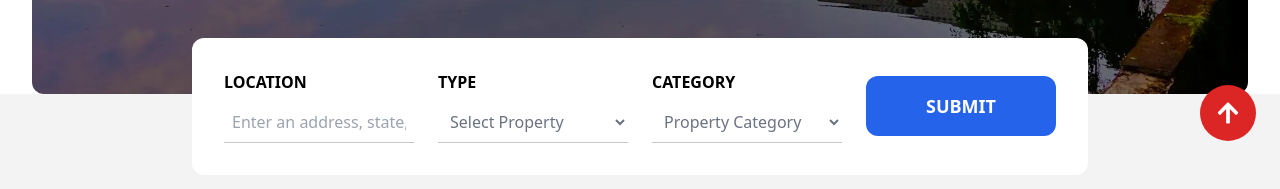
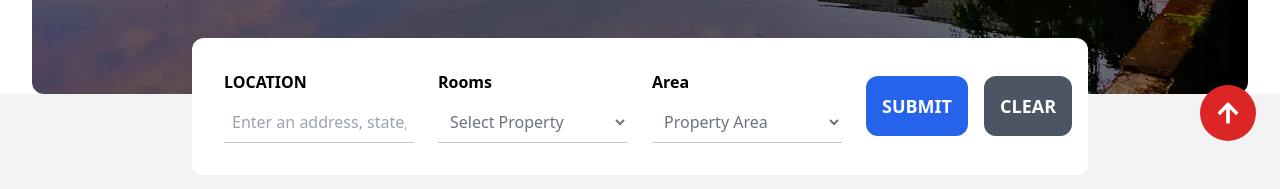
Before and after one commit to ZubairAmin695/Responsive-Real-Estate-App-main, a React (Vite) app: page / in a window 1280 px wide. Shown: the part 611-800 px from the top of the page. Built offline with nearby package versions, Linux system fonts and the light colour scheme; no server answers.

Commit message:
Implemented multipicture uploading and filters

```diff
--- a/package.json
+++ b/package.json
@@ -20,7 +20,9 @@
     "react-dom": "^18.3.1",
     "react-icons": "^5.3.0",
     "react-modal": "^3.16.1",
-    "react-scroll": "^1.9.0"
+    "react-scroll": "^1.9.0",
+    "react-slick": "^0.30.3",
+    "slick-carousel": "^1.8.1"
   },
   "devDependencies": {
     "@eslint/js": "^9.9.0",
--- a/src/App.jsx
+++ b/src/App.jsx
@@ -1,4 +1,4 @@
-import React from 'react'
+import React, { useEffect, useState } from 'react'
 import { DarkModeProvider } from './components/DarkModeContext'
 import Header from './components/Header'
 import Hero from './sections/Hero'
@@ -9,18 +9,37 @@ import Contact from './sections/Contact'
 import Footer from './components/Footer'
 import Properties from './sections/Properties'
 import { AuthProvider } from './components/AuthContext';
+import axios from 'axios';
 
 
 
 const App = () => {
+  const [properties, setProperties] = useState([]);
+  const [filteredProperties, setFilteredProperties] = useState([]);
+
+  useEffect(() => {
+    const fetchProperties = async () => {
+      try {
+        const response = await axios.post('http://localhost:1337/api/v1/en/property/list');
+        setProperties(response.data.data);
+        setFilteredProperties(response.data.data);
+      } catch (error) {
+        console.error("Error fetching properties:", error);
+        alert("Error: " + error.response?.status);
+      }
+    };
+
+    fetchProperties();
+  }, []);
+
   return (
     <>
     <DarkModeProvider>
     <AuthProvider>
         <Header/>
-        <Hero/>
-        <About/>
-        <Properties/>
+ <Hero properties={properties} setFilteredProperties={setFilteredProperties} />
+ <About/>
+ <Properties properties={filteredProperties} />
         <Services/>
         <Clients/>
         <Contact/>
--- a/src/sections/Hero.jsx
+++ b/src/sections/Hero.jsx
@@ -1,12 +1,13 @@
-import React, { useEffect } from 'react'
-import { useDarkMode } from '../components/DarkModeContext'
-import heroimg from '../assets/images/hero1.webp'
-import AOS from 'aos'
-import 'aos/dist/aos.css'
+import React, { useEffect, useState } from 'react';
+import { useDarkMode } from '../components/DarkModeContext';
+import heroimg from '../assets/images/hero1.webp';
+import AOS from 'aos';
+import 'aos/dist/aos.css';
 
-
-
-const Hero = () => {
+const Hero = ({ properties, setFilteredProperties }) => {
+  const [location, setLocation] = useState('');
+  const [rooms, setRooms] = useState('');
+  const [area, setArea] = useState('');
 
   useEffect(() => {
     AOS.init({
@@ -15,90 +16,112 @@ const Hero = () => {
       easing: 'ease-in-sine',
       delay: 100,
     });
-  }, [])
+  }, []);
 
   const { darkMode, toggleDarkMode } = useDarkMode();
+
+  const handleSearch = () => {
+    const filtered = properties.filter(property => {
+      return (
+        (location === '' || property.property_address.toLowerCase().includes(location.toLowerCase())) &&
+        (rooms === '' || property.property_beds.toString() === rooms) &&
+        (area === '' || property.property_area.toString() === area)
+      );
+    });
+    setFilteredProperties(filtered);
+  };
+
+  const handleClearFilters = () => {
+    setLocation('');
+    setRooms('');
+    setArea('');
+    setFilteredProperties(properties);
+  };
 
   return (
     <>
       <div className={`${darkMode ? 'dark bg-black' : 'light bg-white'}`}>
-
         <section id='hero' className='w-[95%] h-[600px] m-auto bg-cover bg-center rounded-xl
          flex justify-center flex-col items-start lg:px-28 px-10 gap-7 z-20'
           style={{ backgroundImage: `url(${heroimg})` }}>
-
           <h1 data-aos="zoom-in" className="text-6xl text-white font-samibold
            lg:pr-[500px] pr-0 lg:leading-[70px] leading-[60px]">Find Your Next Home in Lahore</h1>
-
           <p data-aos="zoom-in" className='text-white text-xl lg:pr-[500px] pr-0'>
             Lorem ipsum dolor sit amet consectetur adipisicing elit. Mollitia unde incidunt pariatur ipsum
             voluptatum, aut nulla fugiat ducimus atque veniam excepturi soluta perferendis harum.
             Fugiat esse voluptatem similique dolores rem.</p>
         </section>
-
       </div>
 
-      {/* Form start from here */}
-
       <div className={`${darkMode ? 'dark bg-black' : 'light bg-transparent'} z-10`}>
-
         <div data-aos="zoom-in" id='form' className={`${darkMode ? 'dark bg-gray-800' :
           'light bg-white'} lg:w-[70%] w-full m-auto grid lg:grid-cols-4 grid-cols-1
           justify-center items-center gap-6 p-8 rounded-xl -mt-14`}>
-
           <div className='w-full'>
             <h1 className='text-black font-semibold dark:text-white'>LOCATION</h1>
-            <input type="text" placeholder='Enter an address, state, city or pincode'
-              className='bg-white p-2 w-full mt-2 border-b-[1px] border-[#c9c7c1]' />
+            <input
+              type="text"
+              placeholder='Enter an address, state, city or pincode'
+              className='bg-white p-2 w-full mt-2 border-b-[1px] border-[#c9c7c1]'
+              value={location}
+              onChange={(e) => setLocation(e.target.value)}
+            />
           </div>
 
           <div className='w-full'>
-            <h1 className='text-black font-semibold dark:text-white'>TYPE</h1>
-
-            <select name="selectOption" id="selectOption" className='bg-white p-2
-             border-b-[1px] w-full mt-2 border-[#c9c7c1] text-gray-500 text-md'>
-              <option value="" disabled selected>Select Property</option>
-              <option value="option1">Rentals </option>
-              <option value="option2">Sales </option>
-              <option value="option3">Commerical</option>
+            <h1 className='text-black font-semibold dark:text-white'>Rooms</h1>
+            <select
+              name="selectOption"
+              id="selectOption"
+              className='bg-white p-2 border-b-[1px] w-full mt-2 border-[#c9c7c1] text-gray-500 text-md'
+              value={rooms}
+              onChange={(e) => setRooms(e.target.value)}
+            >
+              <option value="" disabled>Select Property</option>
+              <option value="1">1</option>
+              <option value="2">2</option>
+              <option value="3">3</option>
+              <option value="4">4</option>
+              <option value="5">5</option>
             </select>
           </div>
 
-
           <div className='w-full'>
-            <h1 className='text-black font-semibold dark:text-white'>CATEGORY</h1>
-
-            <select name="selectOption" id="selectOption" className='bg-white p-2
-             border-b-[1px] w-full mt-2 border-[#c9c7c1] text-gray-500 text-md'>
-              <option value="" disabled selected>Property Category</option>
-              <option value="option1">ApartMent </option>
-              <option value="option2">Duples </option>
-              <option value="option3">Condos</option>
-              <option value="option3">Condos</option>
-              <option value="option3">Condos</option>
+            <h1 className='text-black font-semibold dark:text-white'>Area</h1>
+            <select
+              name="selectOption"
+              id="selectOption"
+              className='bg-white p-2 border-b-[1px] w-full mt-2 border-[#c9c7c1] text-gray-500 text-md'
+              value={area}
+              onChange={(e) => setArea(e.target.value)}
+            >
+              <option value="" disabled>Property Area</option>
+              <option value="1">1 Marla</option>
+              <option value="3">3 Marla</option>
+              <option value="5">5 Marla</option>
+              <option value="10">10 Marla</option>
+              <option value="20">20 Marla</option>
             </select>
           </div>
 
-
-          <div className='w-full'>
-            <button className='bg-blue-600 dark:bg-red-700 hover:bg-black
-             dark:hover:bg-white  dark:hover:text-black text-lg p-4 w-full text-white
-              font-semibold rounded-xl cursor-pointer transform hover:scale-110
-              transition-transform duration-300'>
+          <div className='w-full flex gap-4'>
+            <button
+              className='bg-blue-600 dark:bg-red-700 hover:bg-black dark:hover:bg-white dark:hover:text-black text-lg p-4 w-full text-white font-semibold rounded-xl cursor-pointer transform hover:scale-110 transition-transform duration-300'
+              onClick={handleSearch}
+            >
               SUBMIT
             </button>
-
+            <button
+              className='bg-gray-600 dark:bg-gray-700 hover:bg-black dark:hover:bg-white dark:hover:text-black text-lg p-4 w-full text-white font-semibold rounded-xl cursor-pointer transform hover:scale-110 transition-transform duration-300'
+              onClick={handleClearFilters}
+            >
+              CLEAR
+            </button>
           </div>
-
-
-
-
-
         </div>
-
       </div>
     </>
-  )
-}
+  );
+};
 
-export default Hero
+export default Hero;
--- a/src/sections/Properties.jsx
+++ b/src/sections/Properties.jsx
@@ -9,8 +9,11 @@ import { Entity, Scene } from 'aframe-react';
 import Modal from 'react-modal';
 import { useAuthContext } from '../components/AuthContext';
 import axios from 'axios';
+import "slick-carousel/slick/slick.css";
+import "slick-carousel/slick/slick-theme.css";
+import Slider from "react-slick";
 
-const Properties = () => {
+const Properties = (props) => {
     const { user } = useAuthContext();
     const [properties, setProperties] = useState([]);
     const [newProperty, setNewProperty] = useState({
@@ -53,6 +56,11 @@ const Properties = () => {
 
         fetchProperties();
     }, []);
+    useEffect(() => {
+        if (props.properties) {
+            setProperties(props.properties);
+        }
+    }, [props.properties]);
 
     const { darkMode } = useDarkMode();
 
@@ -64,18 +72,27 @@ const Properties = () => {
 
     // Handle image upload
     const handleImageUpload = (e) => {
-        const file = e.target.files[0];
+        const files = Array.from(e.target.files);
+        const readers = files.map(file => {
+            return new Promise((resolve, reject) => {
                 const reader = new FileReader();
-        reader.onloadend = () => {
-            const blob = reader.result;
+                reader.onloadend = () => resolve(reader.result);
+                reader.onerror = reject;
+                reader.readAsDataURL(file);
+            });
+        });
+
+        Promise.all(readers)
+            .then(images => {
                 setNewProperty((prevState) => ({
                     ...prevState,
-                images: [...prevState.images, blob]
+                    images: [...prevState.images, ...images]
                 }));
-        };
-        if (file) {
-            reader.readAsDataURL(file);
-        }
+            })
+            .catch(error => {
+                console.error("Error uploading images:", error);
+                alert("Failed to upload images. Please try again.");
+            });
     };
 
     // Submit form to add or update a property
@@ -92,7 +109,7 @@ const Properties = () => {
                 property_beds: parseInt(newProperty.bed, 10),
                 property_area: newProperty.area,
                 property_owner: newProperty.owner,
-                property_image: newProperty.images[0],
+                property_image: newProperty.images, // Send array of images
                 property_description: newProperty.about,
             };
 
@@ -136,6 +153,15 @@ const Properties = () => {
     // Edit a property
     const handleEdit = (index) => {
         const property = properties[index];
+        let images = [];
+
+        // Parse property_image if it's a stringified array
+        if (typeof property.property_image === "string") {
+            images = property.property_image.split(",");
+        } else {
+            images = [property.property_image]; // Fallback for single image
+        }
+
         setNewProperty({
             name: property.property_name,
             price: property.property_price.toString(),
@@ -144,7 +170,7 @@ const Properties = () => {
             bed: property.property_beds.toString(),
             area: property.property_area,
             owner: property.property_owner,
-            images: [property.property_image],
+            images: images,
             about: property.property_description,
         });
         setIsEditing(true);
@@ -192,6 +218,18 @@ const Properties = () => {
         setSelectedImage('');
     };
 
+    const settings = {
+        dots: true,
+        infinite: true,
+        speed: 500,
+        slidesToShow: 1,
+        slidesToScroll: 1,
+        autoplay: true,
+        autoplaySpeed: 3000,
+        arrows: true,
+    };
+
+
     return (
         <div className={`${darkMode ? 'dark bg-black' : 'light bg-transparent'}`}>
             <section className="lg:w[90%] m-auto lg:px-20 px-6 py-20 w-full flex flex-col justify-center items-start gap-10">
@@ -235,63 +273,79 @@ const Properties = () => {
                 )}
 
                 {/* Properties Grid */}
-                <div id='grid-box' className='w-full grid lg:grid-cols-3 grid-cols-1 justify-center items-center gap-8'>
-                    {properties.map((item, index) => (
-                        <div  key={index} className='bg-white dark:bg-gray-800 rounded-xl w-full'>
-                            <div id='image-box' className='bg-cover bg-center h-[250px] rounded-xl p-4 flex flex-col justify-between items-end'>
+                <div className="grid lg:grid-cols-3 grid-cols-1 gap-8">
+                {properties.map((item, index) => {
+                    let images = [];
+
+                    // Parse property_image if it's a stringified array
+                    if (typeof item.property_image === "string") {
+                        images = item.property_image.split(",");
+                    } else {
+                        images = [item.property_image]; // Fallback for single image
+                    }
+
+                    return (
+                        <div key={index} className="bg-white dark:bg-gray-800 rounded-xl shadow-lg">
+                            {/* Image Slider */}
+                            <Slider {...settings} className="rounded-t-xl overflow-hidden">
+                                {images.map((img, imgIndex) => (
+                                    <div key={imgIndex} className="h-[250px]" onClick={() => openModal(img)}>
                                         <img
-                                    src={item.property_image}
-                                    alt={item.property_name}
-                                    className="w-full h-32 object-cover"
-                                    onClick={() => openModal(item.property_image)}
+                                            src={img}
+                                            alt={`Property ${imgIndex + 1}`}
+                                            className="w-full h-full object-cover"
                                         />
-                                  {/* Property Details */}
-                                  <div id='bottom' className='flex justify-between items-end w-full'>
-                                    <div className='flex justify-start items-center gap-2'>
-                                        <FaMapMarkerAlt className='text-white' />
-                                        <h1 className='text-white'>{item.address}</h1>
                                     </div>
-                                    <div className='flex justify-center items-center gap-4'>
-                                        <FaVideo className='text-white' />
-                                        <FaCamera className='text-white' />
+                                ))}
+                            </Slider>
+
+                            {/* Property Info */}
+                            <div className="p-6">
+                                <h1 className="text-xl text-black font-semibold dark:text-white">
+                                    {item.property_name}
+                                </h1>
+                                <h1 className="text-xl text-green-600 font-bold dark:text-white">
+                                    {item.property_address}
+                                </h1>
+                                <h1 className="text-xl text-blue-600 font-bold dark:text-white">
+                                    {item.property_price}
+                                </h1>
+                                <p className="dark:text-white">{item.property_description}</p>
+
+                                {/* Property Features */}
+                                <div className="flex gap-4 mt-4">
+                                    <div className="flex items-center gap-2">
+                                        <FaBath className="text-blue-400" />
+                                        <h1 className="dark:text-white">{item.property_baths}</h1>
                                     </div>
+                                    <div className="flex items-center gap-2">
+                                        <FaBed className="text-blue-400" />
+                                        <h1 className="dark:text-white">{item.property_beds}</h1>
+                                    </div>
+                                    <div className="flex items-center gap-2">
+                                        <MdSpaceDashboard className="text-blue-400" />
+                                        <h1 className="dark:text-white">{item.property_area}</h1>
                                     </div>
                                 </div>
 
-                            {/* Property Info */}
-                            <div className='px-6 py-3'>
-                            <h1 className='text-xl text-black font-semibold dark:text-white'>{item.property_name}</h1>
-                                <h1 className='text-xl text-blue-600 font-bold dark:text-white'>{item.property_price}</h1>
-                                <p className='dark:text-white'>{item.property_description}</p>
-
-                                <div className='flex gap-4 mt-4'>
-                                    <div className='flex items-center gap-2'>
-                                        <FaBath className='text-blue-400' />
-                                        <h1 className='dark:text-white'>{item.property_baths}</h1>
+                                {/* Edit and Delete Buttons (Only for Logged-in Users) */}
+                                {user && (
+                                    <div className="flex justify-end gap-2 mt-4">
+                                        <button onClick={() => handleEdit(index)} className="px-4 py-2 bg-yellow-500 text-white rounded">Edit</button>
+                                        <button onClick={() => handleDelete(index, item.property_id)} className="px-4 py-2 bg-red-600 text-white rounded">Delete</button>
                                     </div>
-                                    <div className='flex items-center gap-2'>
-                                        <FaBed className='text-blue-400' />
-                                        <h1 className='dark:text-white'>{item.property_beds}</h1>
-                                    </div>
-                                    <div className='flex items-center gap-2'>
-                                        <MdSpaceDashboard className='text-blue-400' />
-                                        <h1 className='dark:text-white'>{item.property_area}</h1>
+                                )}
                             </div>
                         </div>
-
-                                     {/* Edit and Delete Buttons */}
-                                     {user ?(<div className='flex justify-end gap-2'>
-                                     <button onClick={() => handleEdit(index)} className="px-4 py-2 bg-yellow-500 text-white rounded">Edit</button>
-                                    <button onClick={() => handleDelete(index, item.property_id)} className="px-4 py-2 bg-red-600 text-white rounded">Delete</button>
-                                </div>): ("")}
-                            </div>
-                        </div>
-                    ))}
+                    );
+                })}
             </div>
 
                 {/* Modal for 360° Image View */}
                 <Modal isOpen={isModalOpen} onRequestClose={closeModal} className="Modal" overlayClassName="Overlay">
-                    <button onClick={closeModal} className="absolute top-0 right-0 m-4 p-2 bg-red-600 text-white">Close</button>
+                <button onClick={closeModal} className="absolute top-0 right-0 m-4 p-2 bg-red-600 text-white">
+                    Close
+                </button>
                 <Scene embedded>
                     <Entity primitive="a-sky" src={selectedImage} rotation="0 -130 0" />
                 </Scene>
```
Also changed, not shown: 1 other file (tests, documents, lock files or other folders). Lines whose indentation alone changed are shown as unchanged.
